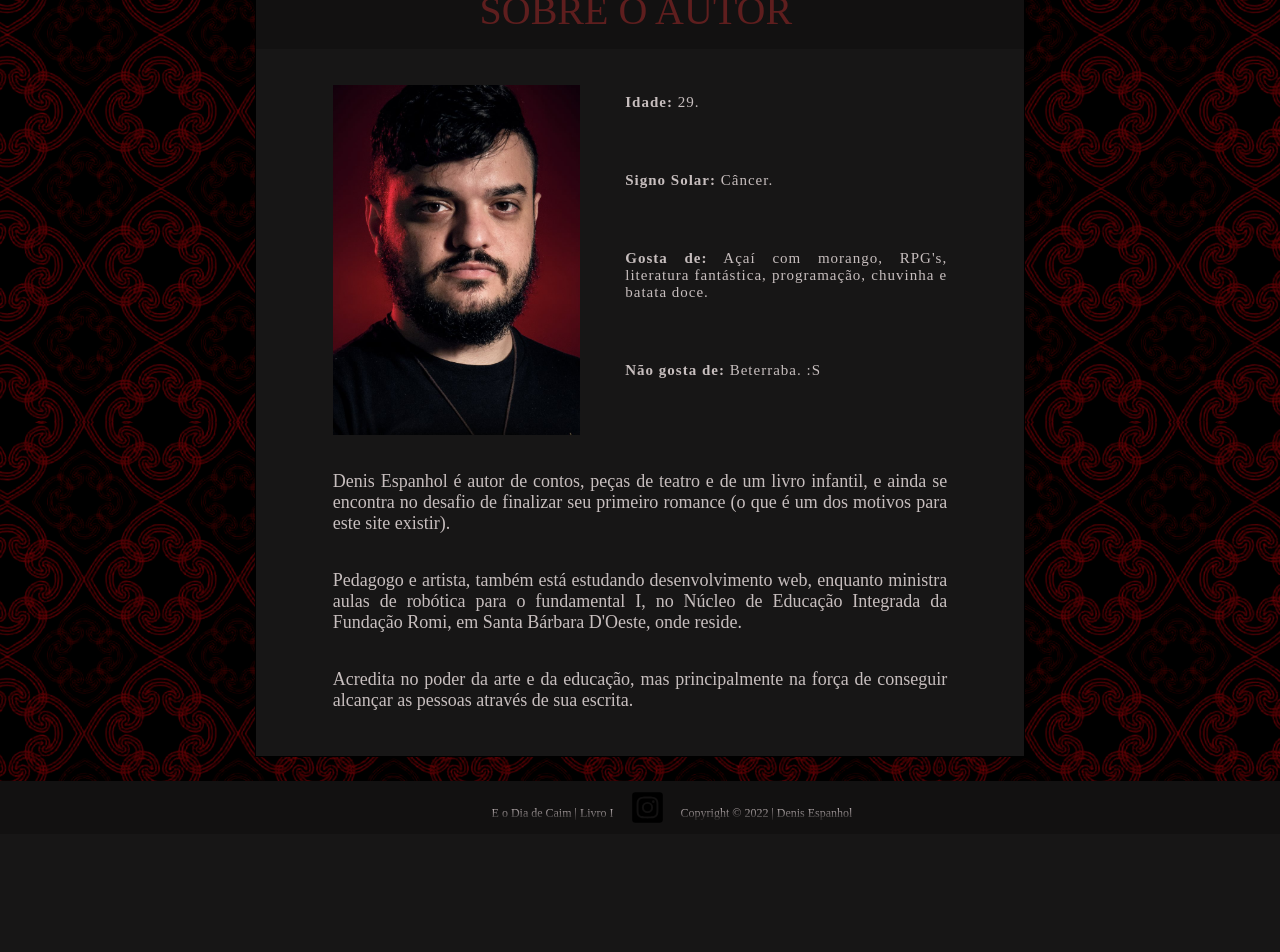
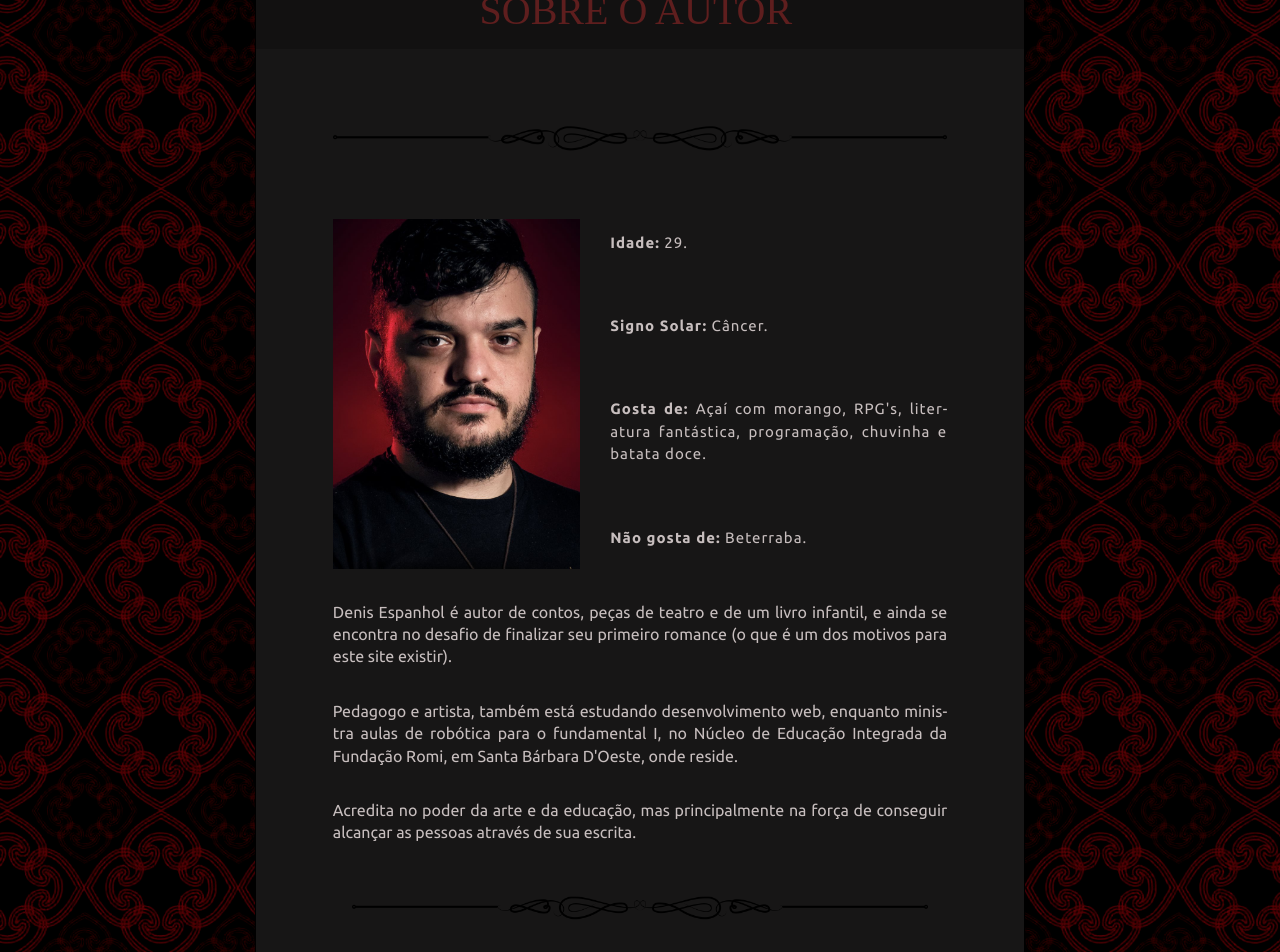
Before and after one commit to denisespanhol/AsCronicasDaDesesperanca, a React (Create React App) app in the folder as-cronicas-da-desesperanca/: page /author in a window 1280 px wide. Shown: the part 200-1152 px from the top of the page. Before the commit the page ends 1034 px from the top, so only its background shows below. Built offline with nearby package versions, Linux system fonts and the light colour scheme; a web font is replaced by a local one.

Commit message:
Refatorando authors page

```diff
--- a/as-cronicas-da-desesperanca/src/pages/AuthorsPage.css
+++ b/as-cronicas-da-desesperanca/src/pages/AuthorsPage.css
@@ -25,6 +25,10 @@
   text-align: justify;
   width: 80%;
   font-size: 14px;
+  font-family: 'Ubuntu', cursive;
+  hyphens: auto;
+  line-height: 1.4em;
+  padding-top: 1em;
 }
 
 .toCentralizeReadingAuthorBox {
@@ -60,11 +64,28 @@
 }
 
 .textDescription {
-  padding-top: 3em;
+  padding-top: 2em;
   padding-left: 1em;
   font-size: 9px;
   letter-spacing: 0px;
   margin-bottom: -18px;
+}
+
+.divisorImgTopAuthorsPage {
+  margin-top: -2em;
+  margin-bottom: -3.6em;
+}
+
+.divisorImgBotAuthorsPage {
+  margin-top: -3.6em;
+  margin-bottom: -2em;
+}
+
+@media screen and (min-width: 500px) {
+  .divisorImgTopAuthorsPage {
+    margin-top: -4em;
+    margin-bottom: -5.6em;
+  }
 }
 
 @media screen and (min-width: 720px) {
@@ -75,6 +96,11 @@
     color: rgb(94, 30, 30);
     text-align: center;
     width: 201px;
+  }
+
+  .divisorImgTopAuthorsPage {
+    margin-top: -5em;
+    margin-bottom: -6.6em;
   }
 
   .textAuthorBox {
@@ -94,7 +120,7 @@
 
   .textDescription {
     padding-top: 3em;
-    padding-left: 1em;
+    margin-left: -1em;
     font-size: 11px;
     letter-spacing: 0px;
     margin-bottom: -18px;
@@ -136,7 +162,7 @@
     align-self: center;
     text-align: justify;
     width: 80%;
-    font-size: 18px;
+    font-size: 16px;
   }
 
   .authorPhoto{
@@ -154,8 +180,11 @@
     margin-top: -0px;
   }
 
-  .toFinalSpace {
-    padding-bottom: 1.5em;
+  .divisorImgBotAuthorsPage {
+    margin-top: -6em;
+    margin-bottom: -4em;
+    width: 36em;
+    align-self: center;
   }
 }
 
@@ -179,6 +208,11 @@
     text-align: center;
     width: 321px;
     margin-top: 26px;
+  }
+
+  .divisorImgTopAuthorsPage {
+    margin-top: -6em;
+    margin-bottom: -7.6em;
   }
 
   .titleAuthorBox {
--- a/as-cronicas-da-desesperanca/src/pages/AuthorsPage.js
+++ b/as-cronicas-da-desesperanca/src/pages/AuthorsPage.js
@@ -2,6 +2,7 @@ import React from 'react';
 import Header from '../components/Header';
 import Footer from '../components/Footer';
 import photoDenis from '../images/Denis2.png';
+import divisorImg from '../images/divider-4715969.png';
 import './AuthorsPage.css';
 
 export default function AuthorsPage() {
@@ -14,13 +15,14 @@ export default function AuthorsPage() {
             <p className='authorTitle'>SOBRE O AUTOR</p>
           </section>
           <section className='textAuthorBox'>
+            <img src={ divisorImg } alt='divisor' className='divisorImgTopAuthorsPage' />
             <section className='authorBoxDescription'>
               <img src={ photoDenis } alt='authorPhoto' className='authorPhoto'/>
               <section>
                 <p className='textDescription'><strong>Idade:</strong> 29.</p>
                 <p className='textDescription'><strong>Signo Solar:</strong> Câncer.</p>
                 <p className='textDescription'><strong>Gosta de:</strong> Açaí com morango, RPG's, literatura fantástica, programação, chuvinha e batata doce.</p>
-                <p className='textDescription'><strong>Não gosta de:</strong> Beterraba. :S</p>
+                <p className='textDescription'><strong>Não gosta de:</strong> Beterraba.</p>
               </section>
             </section>
             <p>
@@ -32,6 +34,7 @@ export default function AuthorsPage() {
             <p className='toFinalSpace'>
               Acredita no poder da arte e da educação, mas principalmente na força de conseguir alcançar as pessoas através de sua escrita.
             </p>
+            <img src={ divisorImg } alt='divisor' className='divisorImgBotAuthorsPage' />
           </section>
         </section>
       </main>
```
